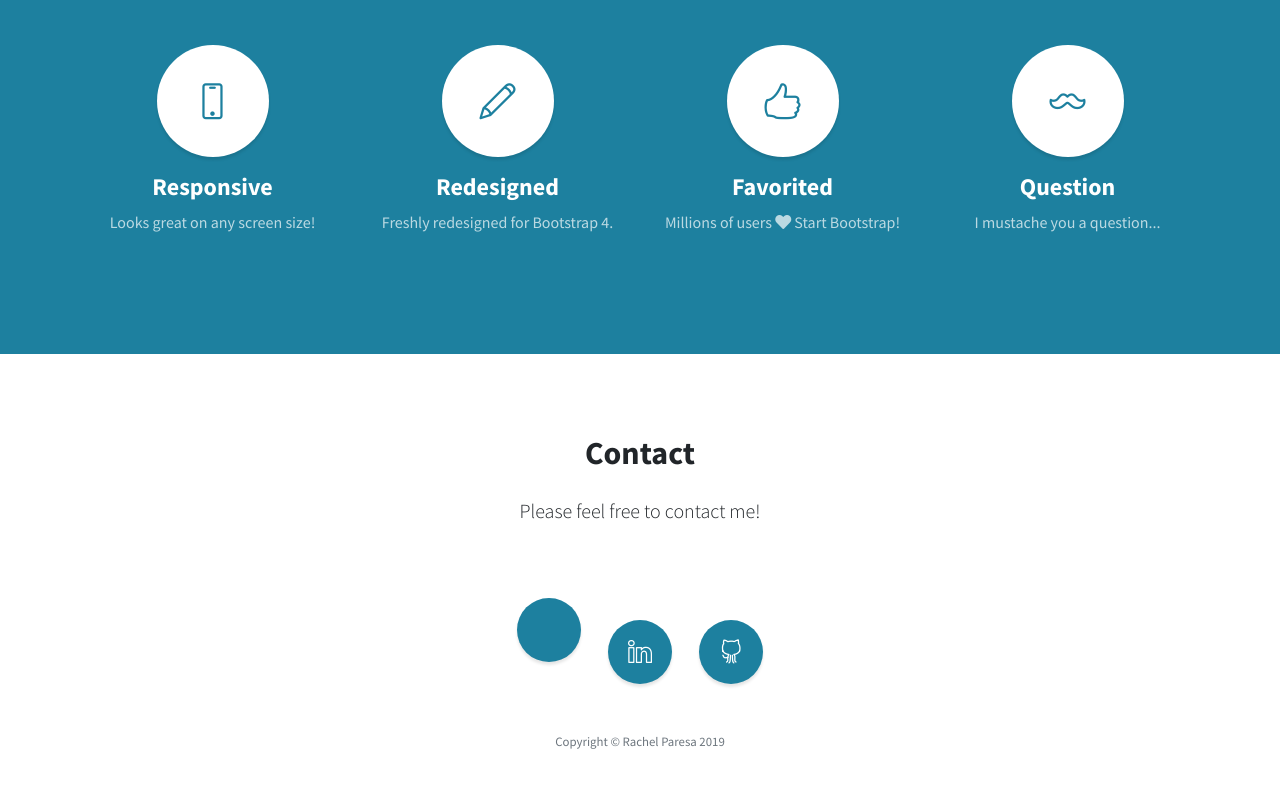
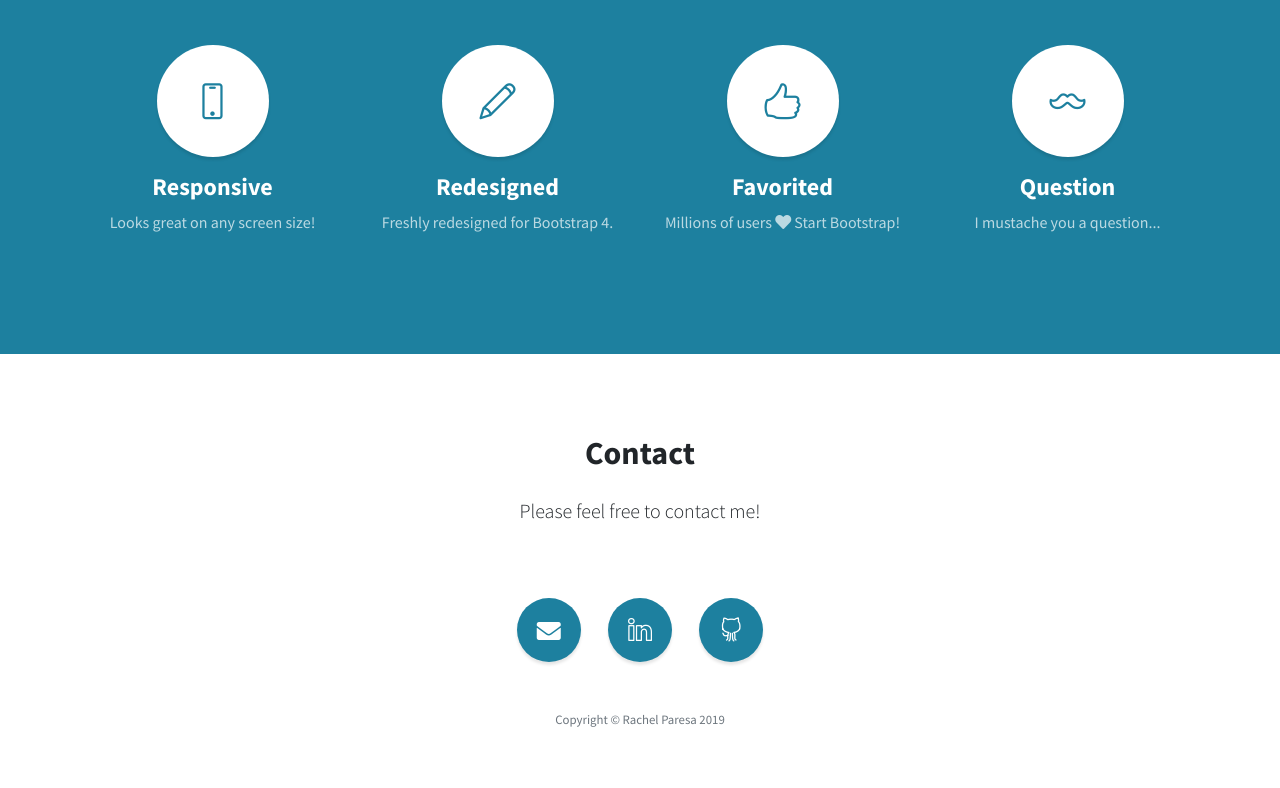
Before and after one commit to rparesa/rparesa.github.io, a plain HTML site: page index.html in a window 1280 px wide. Shown: the part 1490-2278 px from the top of the page. Drawn offline with Linux system fonts and the light colour scheme.

Commit message:
fixed favicons

```diff
--- a/index.html
+++ b/index.html
@@ -135,7 +135,7 @@
         <ul class="list-inline mb-5">
             <li class="list-inline-item">
             <a class="social-link rounded-circle text-white mr-3" href="mailto:rparesa@uw.edu">
-              <i class="icon-social-envelope"></i>
+              <i class="fa-envelope fa"></i>
             </a>
           </li>
           <li class="list-inline-item">
```
